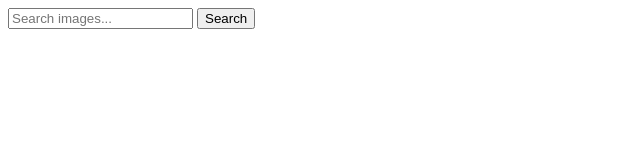
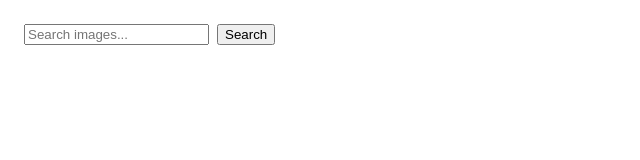
Before and after one commit to Ruslan-Yaremko/goit-js-hw-11, a plain HTML site: page index.html in a window 1280 px wide. Shown: the whole page, without its empty margins (0-640 px from the left). Drawn offline with Linux system fonts and the light colour scheme.

Commit message:
Deploying to gh-pages from @ Ruslan-Yaremko/goit-js-hw-11@e2c0cfa46db68b9dec78ba4b2fc6753416dcf791 🚀

```diff
--- /dev/null
+++ b/assets/index-DvWvPS_U.css
@@ -0,0 +1 @@
+body{font-family:sans-serif;padding:1rem}.form{display:flex;gap:.5rem;margin-bottom:1rem}.gallery{list-style:none;display:grid;grid-template-columns:repeat(auto-fill,minmax(250px,1fr));gap:1rem;padding:0}.gallery-item img{width:100%;display:block}.info{display:flex;justify-content:space-between;font-size:.9rem;padding-top:.5rem}.loader{width:48px;height:48px;border:5px solid #ccc;border-top-color:#000;border-radius:50%;animation:spin 1s infinite linear;margin:20px auto;display:block}.hidden{display:none}@keyframes spin{to{transform:rotate(360deg)}}
--- a/index.html
+++ b/index.html
@@ -3,12 +3,14 @@
 <head>
   <meta charset="UTF-8" />
   <meta name="viewport" content="width=device-width, initial-scale=1" />
+  <link rel="icon" type="image/svg+xml" href="favicon.svg">
+
   <title>Image Search App</title>
-<link rel="stylesheet" href=".src/css/style.css" />
 
   <script type="module" crossorigin src="/goit-js-hw-11/index.js"></script>
   <link rel="modulepreload" crossorigin href="/goit-js-hw-11/assets/vendor-BLPZKqeQ.js">
   <link rel="stylesheet" crossorigin href="/goit-js-hw-11/assets/vendor-CX4EDM7x.css">
+  <link rel="stylesheet" crossorigin href="/goit-js-hw-11/assets/index-DvWvPS_U.css">
 </head>
 <body>
   <form class="form">
```
Also changed, not shown: 1 other file.
